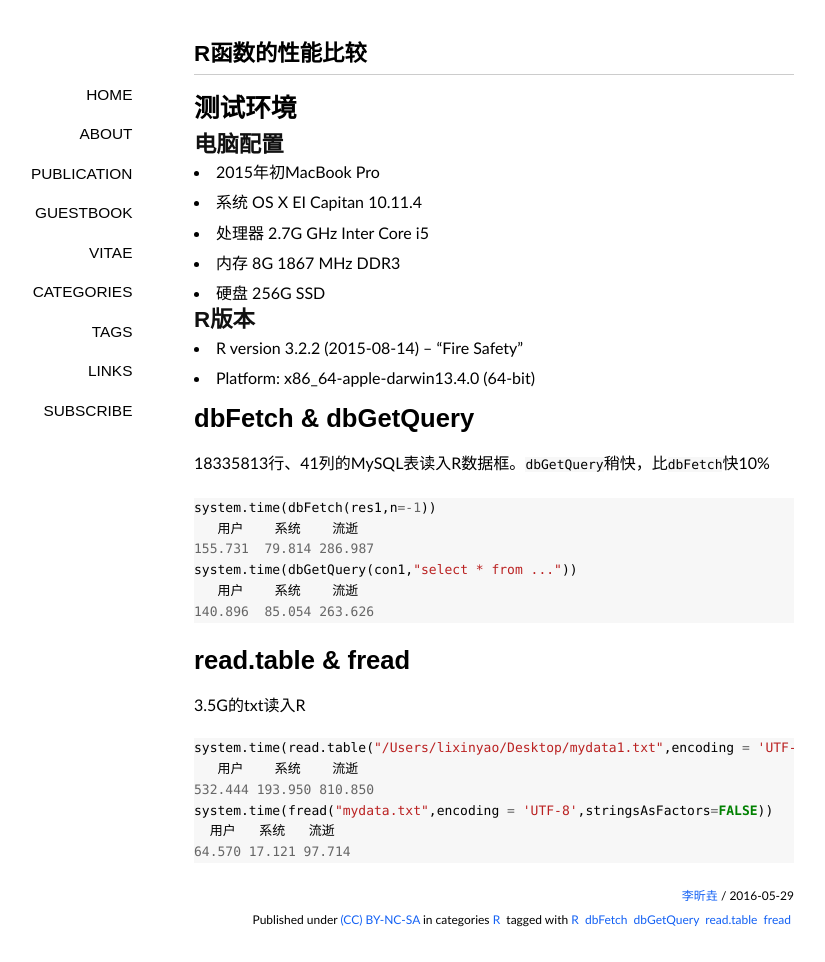
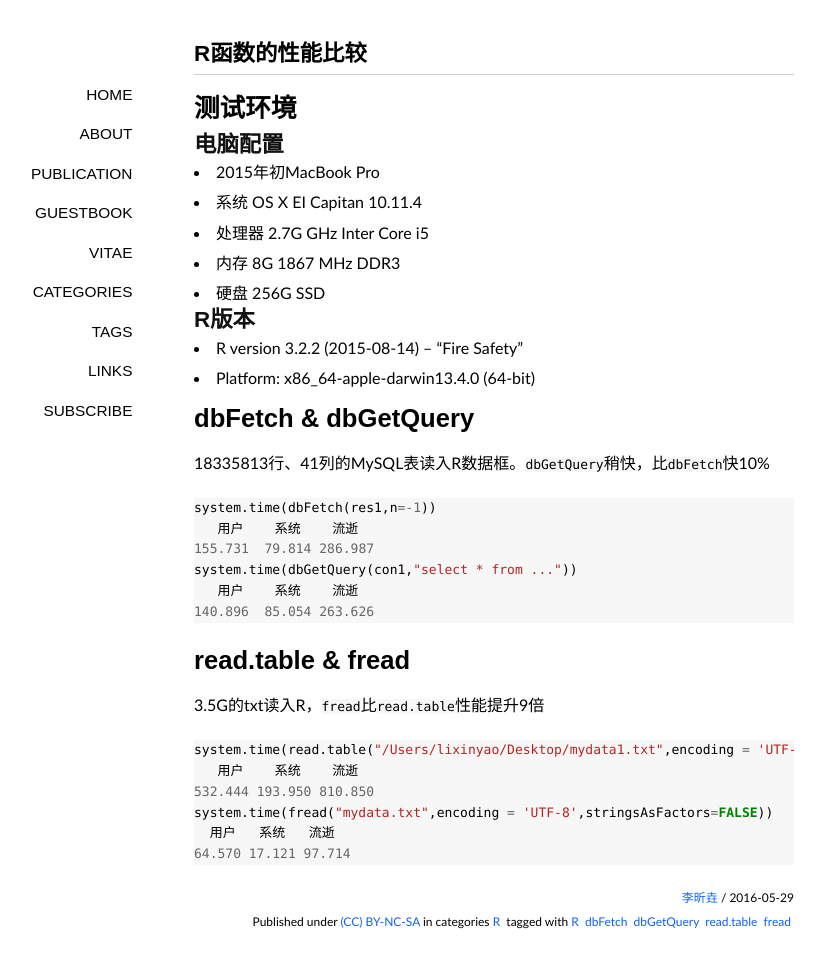
Before and after one commit to lixinyao/jekyll_blog, a Jekyll site: the page built from _posts/2016-05-29-functions-performance.md, in a window 1280 px wide. Shown: the whole page, without its empty margins (146-971 px from the left). Built offline with Jekyll 4.4.1, drawn with Linux system fonts in a browser that asks for light colours; nearby versions of some CDN libraries; some web fonts are replaced; comment, search, counter and statistics services are not loaded.

Commit message:
fread比read快9倍

```diff
--- a/_posts/2016-05-29-functions-performance.md
+++ b/_posts/2016-05-29-functions-performance.md
@@ -40,7 +40,7 @@ system.time(dbGetQuery(con1,"select * from ..."))
 
 # read.table & fread
 
-3.5G的txt读入R
+3.5G的txt读入R，`fread`比`read.table`性能提升9倍
 
 {% highlight r %}
 system.time(read.table("/Users/lixinyao/Desktop/mydata1.txt",encoding = 'UTF-8',stringsAsFactors=FALSE,header=TRUE,sep='\t'))
```
